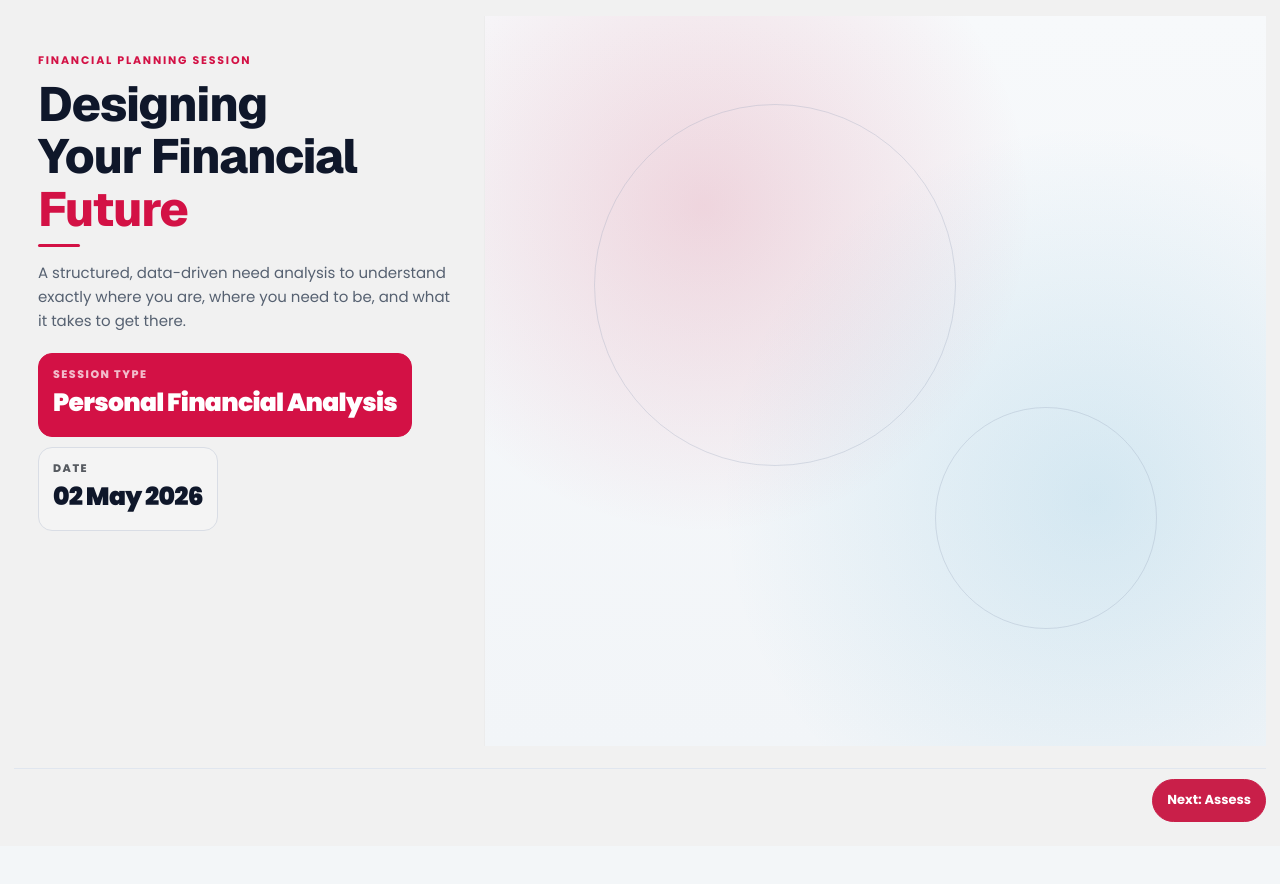
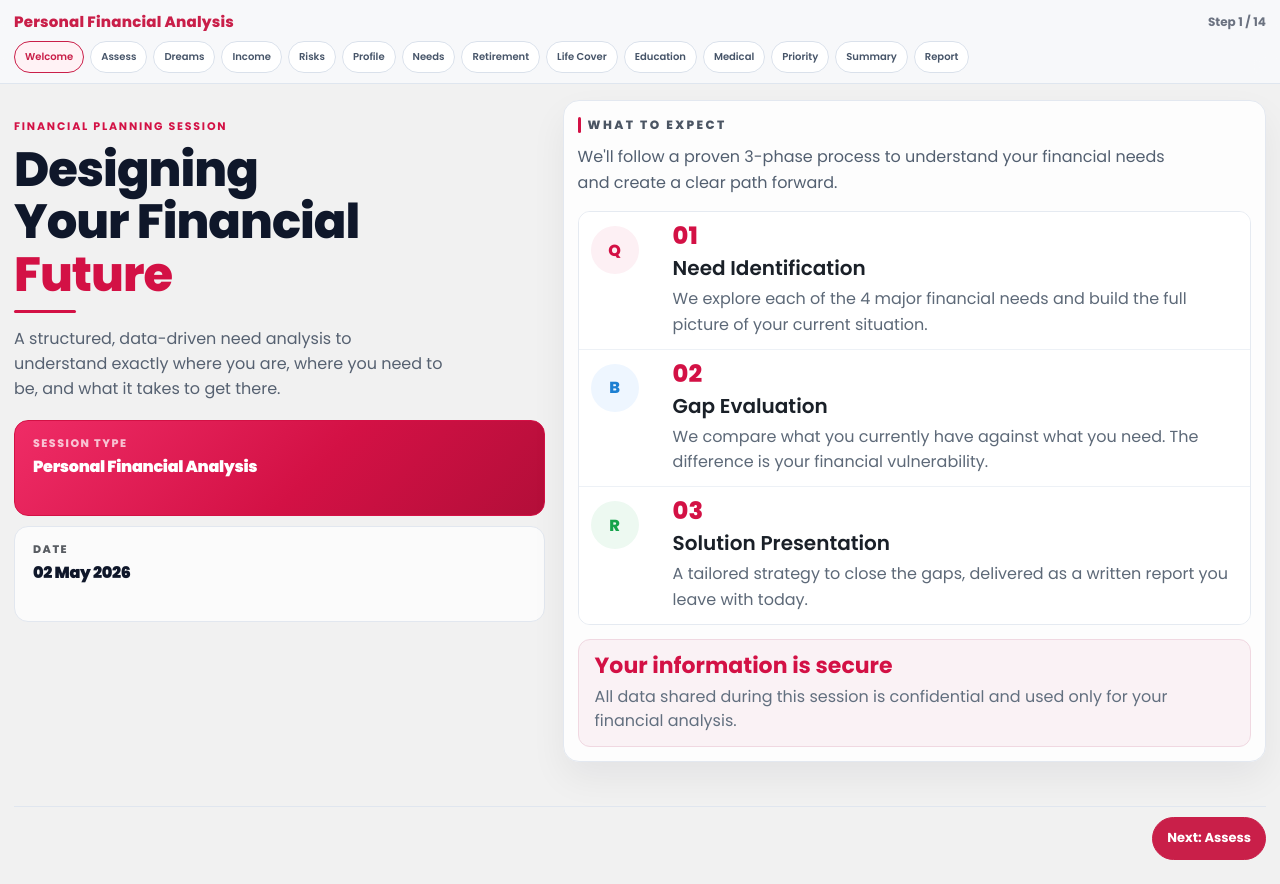
Before and after one commit to anujalamahewa/personal-finance-analysis-app, a Next.js app: page /welcome in a window 1280 px wide. Before the commit the page ends 846 px from the top, so only its background shows below. Built offline with nearby package versions, Linux system fonts and the light colour scheme.

Commit message:
Font update

```diff
--- a/package.json
+++ b/package.json
@@ -4,7 +4,7 @@
   "private": true,
   "scripts": {
     "dev": "prettier --write . && next dev",
-    "build": "next build",
+    "build": "prettier --write . && next build",
     "start": "next start",
     "format": "prettier --write .",
     "format:check": "prettier --check ."
--- a/src/app/(finance)/welcome/page.module.css
+++ b/src/app/(finance)/welcome/page.module.css
@@ -9,18 +9,20 @@
 
 .welcomeLayout {
   display: grid;
-  grid-template-columns: minmax(360px, 520px) minmax(0, 1fr);
-  min-height: calc(100dvh - 84px);
+  grid-template-columns: minmax(320px, 0.88fr) minmax(420px, 1.12fr);
+  align-items: start;
+  gap: clamp(20px, 2.7vw, 40px);
+  min-height: calc(100dvh - 110px);
 }
 
 .welcomePanel {
-  padding: clamp(72px, 12vh, 136px) clamp(26px, 5vw, 56px) 20px;
+  padding: clamp(28px, 4.8vh, 52px) 0 20px;
 }
 
 .welcomeTitle {
-  line-height: 0.98;
-  letter-spacing: -1.3px;
-  font-weight: 900;
+  line-height: 0.95;
+  letter-spacing: -1px;
+  font-weight: 800;
   margin-bottom: 8px;
   color: #0f172a;
 }
@@ -30,7 +32,7 @@
 }
 
 .welcomeAccent {
-  width: 42px;
+  width: 62px;
   height: 3px;
   border-radius: 999px;
   background: #d31145;
@@ -38,34 +40,29 @@
 }
 
 .welcomeBody {
-  max-width: 460px;
+  max-width: 430px;
   color: #566171;
-  font-size: 16px;
-  line-height: 1.7;
+  line-height: 1.62;
 }
 
 .welcomeMetaRow {
-  margin-top: 28px;
-  display: flex;
+  margin-top: 24px;
+  display: grid;
   gap: 12px;
-  align-items: stretch;
-  flex-wrap: wrap;
 }
 
 .welcomeMetaCard {
-  border: 1px solid #d9dde5;
+  border: 1px solid #e2e7ef;
   border-radius: 14px;
-  background: #f4f4f4;
+  background: rgba(255, 255, 255, 0.75);
   padding: 14px 18px;
-  min-height: 98px;
-  min-width: 124px;
+  min-height: 96px;
 }
 
 .welcomeMetaPrimary {
   border-color: #d31145;
-  background: #d31145;
+  background: linear-gradient(135deg, #ef2c66 0%, #d31145 56%, #b30e39 100%);
   color: #ffffff;
-  min-width: 234px;
 }
 
 .welcomeMetaLabel {
@@ -78,9 +75,8 @@
 
 .welcomeMetaValue {
   margin-top: 6px;
-  font-size: 32px;
-  line-height: 1.05;
-  letter-spacing: -0.7px;
+  line-height: 1.12;
+  letter-spacing: -0.3px;
   font-weight: 900;
   color: #0f172a;
 }
@@ -90,68 +86,165 @@
   color: #ffffff;
 }
 
-.welcomeCanvas {
-  border-left: 1px solid #ececec;
-  background:
-    radial-gradient(circle at 28% 26%, rgba(201, 31, 73, 0.16), rgba(201, 31, 73, 0) 42%),
-    radial-gradient(circle at 78% 66%, rgba(18, 141, 196, 0.14), rgba(18, 141, 196, 0) 48%),
-    linear-gradient(180deg, #f7f9fb 0%, #f2f5f8 100%);
-  position: relative;
+.expectationPanel {
+  border: 1px solid #e3e8f0;
+  border-radius: 16px;
+  background: rgba(255, 255, 255, 0.86);
+  box-shadow: 0 16px 36px rgba(15, 23, 42, 0.06);
+  padding: clamp(16px, 2vw, 28px);
 }
 
-.welcomeCanvas::before,
-.welcomeCanvas::after {
+.expectationHeaderLabel {
+  font-size: 12px;
+  letter-spacing: 2.4px;
+  text-transform: uppercase;
+  font-weight: 800;
+  color: #4b5563;
+  position: relative;
+  padding-left: 10px;
+}
+
+.expectationHeaderLabel::before {
   content: '';
   position: absolute;
-  border-radius: 999px;
-  border: 1px solid rgba(148, 163, 184, 0.3);
+  left: 0;
+  top: 50%;
+  transform: translateY(-50%);
+  width: 3px;
+  height: 16px;
+  border-radius: 4px;
+  background: #d31145;
 }
 
-.welcomeCanvas::before {
-  width: 360px;
-  height: 360px;
-  top: 12%;
-  left: 14%;
+.expectationHeaderBody {
+  margin-top: 10px;
+  max-width: 62ch;
+  color: #525f70;
 }
 
-.welcomeCanvas::after {
-  width: 220px;
-  height: 220px;
-  right: 14%;
-  bottom: 16%;
+.phaseList {
+  margin-top: 16px;
+  border: 1px solid #e5eaf1;
+  border-radius: 12px;
+  overflow: hidden;
+}
+
+.phaseRow {
+  display: grid;
+  grid-template-columns: 86px minmax(0, 1fr);
+  gap: 14px;
+  background: #ffffff;
+  padding: 16px 18px;
+}
+
+.phaseRow + .phaseRow {
+  border-top: 1px solid #edf1f6;
+}
+
+.phaseIcon {
+  width: 56px;
+  height: 56px;
+  border-radius: 999px;
+  display: grid;
+  place-items: center;
+  font-size: 18px;
+  font-weight: 800;
+  margin-top: 2px;
+}
+
+.phaseSearch {
+  background: #fdf0f4;
+  color: #d31145;
+}
+
+.phaseGap {
+  background: #eef6ff;
+  color: #1c7fd2;
+}
+
+.phaseSolution {
+  background: #edf9f1;
+  color: #15a34a;
+}
+
+.phaseNumber {
+  font-size: 24px;
+  font-weight: 800;
+  line-height: 1;
+  color: #d31145;
+}
+
+.phaseTitle {
+  margin-top: 6px;
+  font-weight: 700;
+  line-height: 1.3;
+}
+
+.phaseBody {
+  margin-top: 4px;
+  color: #5d6978;
+  line-height: 1.58;
+}
+
+.securityBanner {
+  margin-top: 14px;
+  border: 1px solid #f0d8e1;
+  background: #faf2f5;
+  border-radius: 12px;
+  padding: 12px 16px;
+}
+
+.securityTitle {
+  font-size: 22px;
+  font-weight: 700;
+  line-height: 1.3;
+  color: #d31145;
+}
+
+.securityBody {
+  margin-top: 4px;
+  color: #626f7f;
+  line-height: 1.55;
 }
 
 @media (min-width: 900px) and (max-width: 1368px) and (orientation: landscape) {
   .welcomeLayout {
-    grid-template-columns: minmax(330px, 470px) minmax(0, 1fr);
-    min-height: calc(100dvh - 70px);
+    grid-template-columns: minmax(300px, 0.86fr) minmax(360px, 1.14fr);
+    gap: 18px;
+    min-height: calc(100dvh - 116px);
   }
 
   .welcomePanel {
-    padding: 36px 24px 18px;
+    padding-top: 18px;
   }
 
   .welcomeTitle {
-    line-height: 1.02;
+    line-height: 0.98;
   }
 
   .welcomeBody {
-    font-size: 15px;
-    line-height: 1.6;
+    line-height: 1.56;
   }
 
   .welcomeMetaRow {
-    margin-top: 20px;
+    margin-top: 18px;
     gap: 10px;
   }
 
-  .welcomeMetaCard {
-    min-height: 84px;
-    padding: 12px 14px;
+  .expectationPanel {
+    padding: 14px;
   }
 
-  .welcomeMetaValue {
-    font-size: 25px;
+  .phaseRow {
+    grid-template-columns: 72px minmax(0, 1fr);
+    padding: 12px;
+    gap: 10px;
+  }
+
+  .phaseIcon {
+    width: 48px;
+    height: 48px;
+    font-size: 16px;
   }
 }
 
@@ -159,10 +252,11 @@
   .welcomeLayout {
     min-height: auto;
     grid-template-columns: 1fr;
+    gap: 16px;
   }
 
   .welcomePanel {
-    padding: 38px 14px 12px;
+    padding: 10px 0 8px;
   }
 
   .welcomeTitle {
@@ -171,7 +265,6 @@
 
   .welcomeBody {
     max-width: none;
-    font-size: 15px;
   }
 
   .welcomeMetaRow {
@@ -185,8 +278,24 @@
     min-width: 0;
   }
 
-  .welcomeCanvas {
-    display: none;
+  .phaseRow {
+    grid-template-columns: 64px minmax(0, 1fr);
+    padding: 12px;
+    gap: 10px;
+  }
+
+  .phaseIcon {
+    width: 44px;
+    height: 44px;
+    font-size: 14px;
+  }
+
+  .phaseNumber {
+    font-size: 20px;
+  }
+
+  .securityTitle {
+    font-size: 20px;
   }
 }
 
@@ -204,6 +313,14 @@
     letter-spacing: -0.8px;
   }
 
+  .phaseRow {
+    grid-template-columns: 1fr;
+  }
+
+  .phaseIcon {
+    margin-top: 0;
+  }
+
   .welcomeMetaCard {
     min-height: 90px;
     padding: 13px 14px;
--- a/src/app/(finance)/welcome/page.tsx
+++ b/src/app/(finance)/welcome/page.tsx
@@ -14,6 +14,30 @@ export default function WelcomePage() {
       }).format(new Date()),
     [],
   );
+
+  const phases = [
+    {
+      number: '01',
+      title: 'Need Identification',
+      body: 'We explore each of the 4 major financial needs and build the full picture of your current situation.',
+      icon: 'Q',
+      tone: styles.phaseSearch,
+    },
+    {
+      number: '02',
+      title: 'Gap Evaluation',
+      body: 'We compare what you currently have against what you need. The difference is your financial vulnerability.',
+      icon: 'B',
+      tone: styles.phaseGap,
+    },
+    {
+      number: '03',
+      title: 'Solution Presentation',
+      body: 'A tailored strategy to close the gaps, delivered as a written report you leave with today.',
+      icon: 'R',
+      tone: styles.phaseSolution,
+    },
+  ];
 
   return (
     <FinanceRoutePage
@@ -45,7 +69,39 @@ export default function WelcomePage() {
               </div>
             </div>
           </section>
-          <div className={styles.welcomeCanvas} aria-hidden="true" />
+
+          <section className={styles.expectationPanel}>
+            <div className={styles.expectationHeaderLabel}>What to Expect</div>
+            <p className={styles.expectationHeaderBody}>
+              We&apos;ll follow a proven 3-phase process to understand your financial needs and
+              create a clear path forward.
+            </p>
+
+            <div className={styles.phaseList}>
+              {phases.map((phase) => (
+                <article key={phase.number} className={styles.phaseRow}>
+                  <div className={`${styles.phaseIcon} ${phase.tone}`} aria-hidden="true">
+                    {phase.icon}
+                  </div>
+                  <div className={styles.phaseContent}>
+                    <div className={styles.phaseNumber}>{phase.number}</div>
+                    <h3 className={styles.phaseTitle}>{phase.title}</h3>
+                    <p className={styles.phaseBody}>{phase.body}</p>
+                  </div>
+                </article>
+              ))}
+            </div>
+
+            <aside className={styles.securityBanner}>
+              <div>
+                <div className={styles.securityTitle}>Your information is secure</div>
+                <p className={styles.securityBody}>
+                  All data shared during this session is confidential and used only for your
+                  financial analysis.
+                </p>
+              </div>
+            </aside>
+          </section>
         </div>
       }
     />
--- /dev/null
+++ b/src/app/FinanceHeader.tsx
@@ -0,0 +1,36 @@
+'use client';
+
+import Link from 'next/link';
+import { financeRoutes, type FinanceRouteId } from '@/lib/routes';
+import styles from './FinanceRoutePage.module.css';
+
+type FinanceHeaderProps = {
+  routeId: FinanceRouteId;
+  routeIndex: number;
+};
+
+export default function FinanceHeader({ routeId, routeIndex }: FinanceHeaderProps) {
+  return (
+    <header className={styles.header}>
+      <div className={styles.headerInner}>
+        <div className={styles.titleRow}>
+          <div className={styles.appTitle}>Personal Financial Analysis</div>
+          <div className={styles.progress}>
+            Step {routeIndex + 1} / {financeRoutes.length}
+          </div>
+        </div>
+        <nav className={styles.routeMenu}>
+          {financeRoutes.map((routeOption) => (
+            <Link
+              key={routeOption.id}
+              href={routeOption.path}
+              className={`${styles.routeLink} ${routeOption.id === routeId ? styles.routeLinkActive : ''}`}
+            >
+              {routeOption.shortLabel}
+            </Link>
+          ))}
+        </nav>
+      </div>
+    </header>
+  );
+}
--- a/src/app/FinanceRoutePage.tsx
+++ b/src/app/FinanceRoutePage.tsx
@@ -3,6 +3,7 @@
 import Link from 'next/link';
 import { type ReactNode, useEffect } from 'react';
 import { financeRoutes, getRouteById, getRouteIndex, type FinanceRouteId } from '@/lib/routes';
+import FinanceHeader from './FinanceHeader';
 import { useFinance } from './FinanceProvider';
 import styles from './FinanceRoutePage.module.css';
 
@@ -40,31 +41,7 @@ export default function FinanceRoutePage({ routeId, customBody }: FinanceRoutePa
 
   return (
     <div className={`${styles.shell} ${isWelcomeRoute ? styles.shellWelcome : ''}`}>
-      {!isWelcomeRoute && (
-        <header className={styles.header}>
-          <div className={styles.headerInner}>
-            <div className={styles.titleRow}>
-              <div className={styles.appTitle}>Personal Financial Analysis</div>
-              <div className={styles.progress}>
-                Step {routeIndex + 1} / {financeRoutes.length}
-              </div>
-            </div>
-            <nav className={styles.routeMenu}>
-              {financeRoutes.map((routeOption) => (
-                <Link
-                  key={routeOption.id}
-                  href={routeOption.path}
-                  className={`${styles.routeLink} ${
-                    routeOption.id === routeId ? styles.routeLinkActive : ''
-                  }`}
-                >
-                  {routeOption.shortLabel}
-                </Link>
-              ))}
-            </nav>
-          </div>
-        </header>
-      )}
+      <FinanceHeader routeId={routeId} routeIndex={routeIndex} />
 
       <main className={`${styles.main} ${isWelcomeRoute ? styles.mainWelcome : ''}`}>
         {body}
--- a/src/app/globals.css
+++ b/src/app/globals.css
@@ -41,7 +41,7 @@ body {
 }
 
 :where(h1, h2, h3) {
-  font-family: var(--font-geist-sans), 'Segoe UI', sans-serif;
+  font-family: var(--font-poppins), 'Segoe UI', sans-serif;
 }
 
 h1 {
--- a/src/app/layout.tsx
+++ b/src/app/layout.tsx
@@ -1,5 +1,5 @@
 import type { Metadata } from 'next';
-import { geistSans, poppins } from '../lib/fonts';
+import { poppins } from '../lib/fonts';
 import './globals.css';
 
 export const metadata: Metadata = {
@@ -17,7 +17,7 @@ export default function RootLayout({
   children: React.ReactNode;
 }>) {
   return (
-    <html lang="en" className={`${poppins.variable} ${geistSans.variable}`}>
+    <html lang="en" className={poppins.variable}>
       <body>{children}</body>
     </html>
   );
```
Also changed, not shown: src/lib/fonts.ts (+1 -8 lines).
